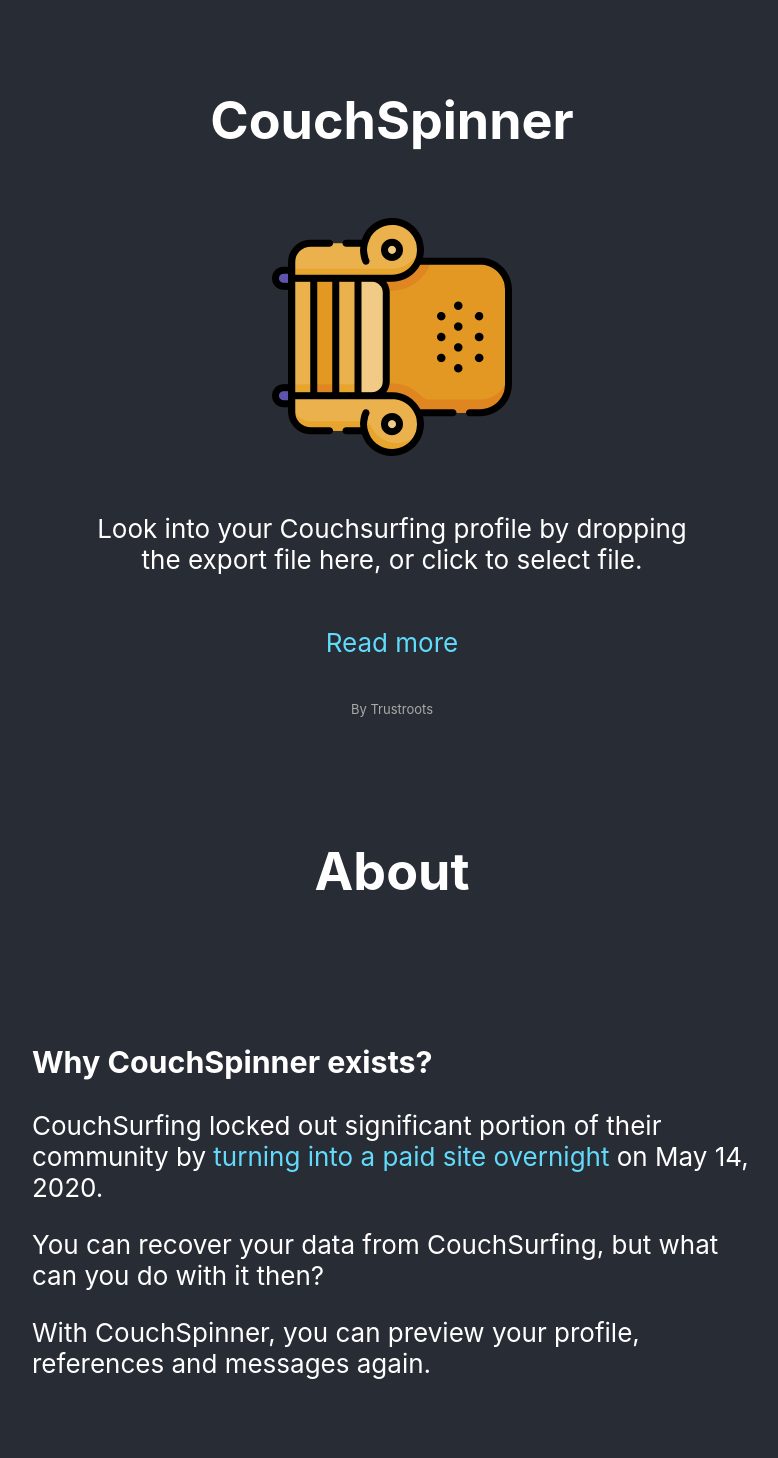
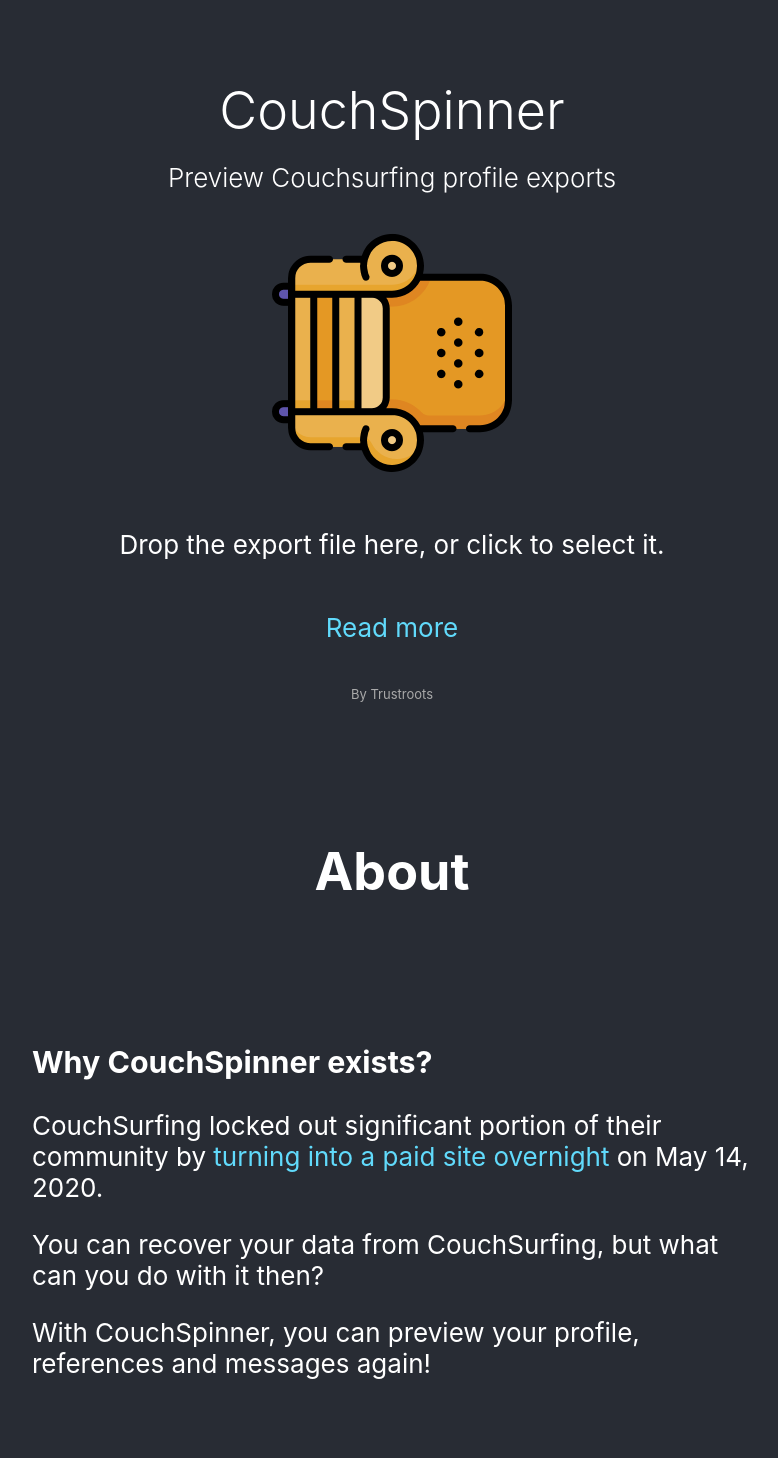
Before and after one commit to simison/couchspinner, a React (Create React App) app: page / in a window 1280 px wide. Shown: the top 1458 px of the page, without its empty margins (248-1026 px from the left). Built offline with nearby package versions, Linux system fonts and the light colour scheme.

Commit message:
Slight intro adjustments

```diff
--- a/src/About.js
+++ b/src/About.js
@@ -12,7 +12,7 @@ const About = forwardRef(({isDragActive, input, aboutRef}, ref) => {
         <h3>Why CouchSpinner exists? <Anchor id="why-couchspinner-exists" /></h3>
         <p>CouchSurfing locked out significant portion of their community by <a href="https://blog.couchsurfing.com/couchsurfing-needs-your-help/">turning into a paid site overnight</a> on May 14, 2020.</p>
         <p>You can recover your data from CouchSurfing, but what can you do with it then?</p>
-        <p>With CouchSpinner, you can preview your profile, references and messages again. {/*You could also use CouchSpinner to turn your CouchSurfing profile into a Trustroots profile!*/}</p>
+        <p>With CouchSpinner, you can preview your profile, references and messages again!</p>
 
         <h3>How can I export my CouchSurfing profile? <Anchor id="how-can-i-export-my-couchsurfing-profile" /></h3>
         <p>If you can still access your profile, <a href="https://support.couchsurfing.org/hc/en-us/articles/360045738353-Download-your-data">follow these instructions to download your data</a>.</p>
@@ -36,7 +36,6 @@ const About = forwardRef(({isDragActive, input, aboutRef}, ref) => {
         <p>Could be! Please check "raw" tab of your profile to browser what the file actually contains and what we are showing.</p>
         <p>The preview doesn't show everything, but also the file from CouchSurfing could be only partial. They've elaborated that <a href="https://www.facebook.com/groups/253525915764545/?post_id=274543140329489&comment_id=274552816995188&reply_comment_id=274560876994382">some of the very old data might've been lost</a>. You should reach out to CouchSurfing for any specifics though.</p>
       </div>
-
     </div>
   );
 });
--- a/src/Intro.css
+++ b/src/Intro.css
@@ -1,3 +1,15 @@
+.Intro h1 {
+  font-size: 2em;
+  font-weight: 300;
+  margin: 10px 40px;
+}
+
+.Intro h2 {
+  font-size: 1em;
+  font-weight: 300;
+  margin: 10px 40px;
+}
+
 a.Intro-by-link {
   font-size: 0.5em;
   color: #a9a9a9;
--- a/src/Intro.js
+++ b/src/Intro.js
@@ -10,10 +10,11 @@ function Intro({aboutRef}) {
   return (
     <div className="App-landing-section Intro">
       <h1>CouchSpinner</h1>
+      <h2>Preview Couchsurfing profile exports</h2>
       { /* https://www.flaticon.com/free-icon/sofa_2965901?term=sofa&page=1&position=39 */ }
       <img src={sofa} className="Intro-logo" alt="logo" />
       <div className="Intro-instructions">
-        <p>Look into your Couchsurfing profile by dropping the export file here, or click to select file.</p>
+        <p>Drop the export file here, or click to select it.</p>
       </div>
       <p>
         <a href="#about" onClick={ event => {
```
